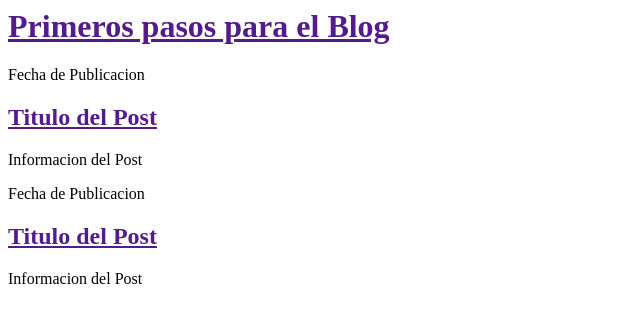
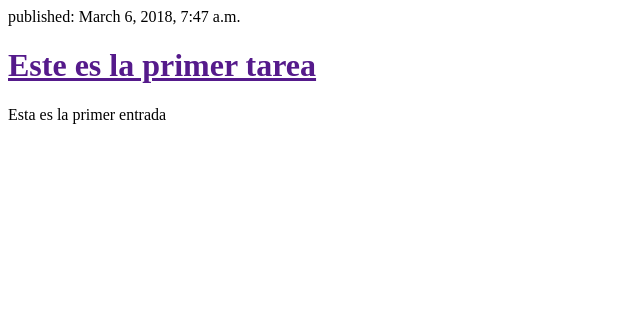
Before and after one commit to IAGKarate/Franco, a Django app: page / in a window 1280 px wide. Shown: the top 323 px of the page, without its empty margins (0-640 px from the left). Run offline with Django 3.2, Linux system fonts and the light colour scheme; data comes from the database, SQL or seed files in the repository.

Commit message:
Modificamos el template para mostrar datos de la base

```diff
--- a/blog/templates/blog/post_list.html
+++ b/blog/templates/blog/post_list.html
@@ -3,20 +3,11 @@
             <title>Franco Canadiense</title>
         </head>
         <body>
-            <div>
-                <h1><a href="">Primeros pasos para el Blog</a></h1>
-            </div>
-
-            <div>
-                <p>Fecha de Publicacion</p>
-                <h2><a href="">Titulo del Post</a></h2>
-                <p>Informacion del Post</p>
-            </div>
-
- 			<div>
-                <p>Fecha de Publicacion</p>
-                <h2><a href="">Titulo del Post</a></h2>
-                <p>Informacion del Post</p>
-            </div>
-        </body>
+      {% for post in posts %}
+        <div>
+            <p>published: {{ post.published_date }}</p>
+            <h1><a href="">{{ post.title }}</a></h1>
+            <p>{{ post.text|linebreaksbr }}</p>
+        </div>
+    {% endfor %}        </body>
     </html>
--- a/blog/views.py
+++ b/blog/views.py
@@ -1,7 +1,10 @@
 from django.shortcuts import render
+from django.utils import timezone
+from .models import Post
+
 
 def post_list(request):
-	return render(request, 'blog/post_list.html', {})
-
+	posts = Post.objects.filter(published_date__lte=timezone.now()).order_by('published_date')
+	return render(request, 'blog/post_list.html', {'posts': posts})
 
 # Create your views here.
```
